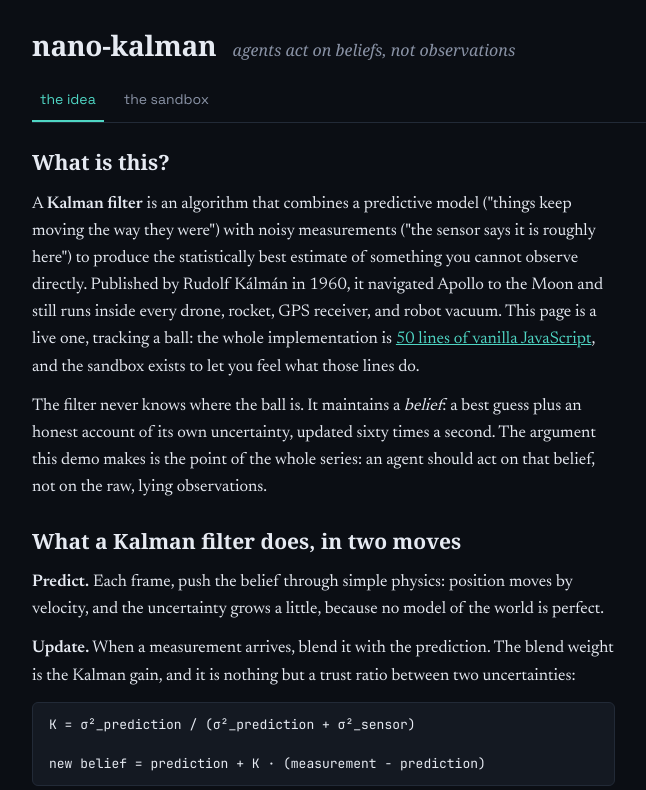
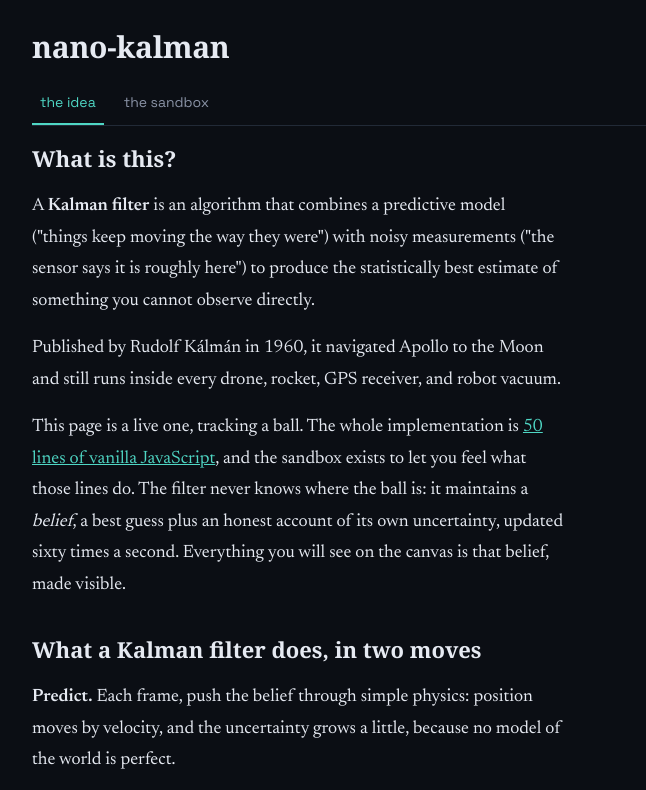
Before and after one commit to RoyBenjamin/nano-kalman, a plain HTML site: page index.html in a window 1280 px wide. Shown: the top 790 px of the page, without its empty margins (164-810 px from the left). Drawn offline with Linux system fonts and the light colour scheme; a web font is replaced by a local one.

Commit message:
Readability pass: drop tagline, shorter paragraphs, looser measure
Essay at 18px/1.75 on a 62ch measure with more air around headings;
the header is just the name now.

Co-Authored-By: Claude <noreply@anthropic.com>

```diff
--- a/index.html
+++ b/index.html
@@ -31,8 +31,7 @@
 body { background: var(--bg); color: var(--text); font: 15px/1.5 system-ui, sans-serif; }
 main { max-width: 920px; margin: 0 auto; padding: var(--s6) var(--s4) var(--s4); }
 header { display: flex; align-items: baseline; gap: var(--s4); flex-wrap: wrap; }
-h1 { font-family: var(--disp); font-weight: 600; font-size: 28px; letter-spacing: -0.01em; }
-.tag { color: var(--muted); font-family: var(--disp); font-style: italic; font-size: 16px; }
+h1 { font-family: var(--disp); font-weight: 600; font-size: 30px; letter-spacing: -0.01em; }
 .tabs { display: flex; gap: var(--s3); margin: var(--s4) 0 var(--s4);
   border-bottom: 1px solid var(--edge); }
 .tab { background: none; border: none; border-bottom: 2px solid transparent; border-radius: 0;
@@ -70,11 +69,12 @@ output { font-family: var(--mono); font-variant-numeric: tabular-nums;
 .readout strong { font: 20px var(--mono); font-variant-numeric: tabular-nums; color: var(--accent); }
 #cap { color: var(--muted); font-family: var(--ui); font-size: 13.5px;
   margin-top: var(--s2); min-height: 3em; }
-article { max-width: 68ch; }
-article h2 { font-family: var(--disp); font-weight: 600; font-size: 21px;
-  margin: var(--s6) 0 var(--s3); }
-article p { font-family: var(--serif); font-size: 17px; line-height: 1.6;
-  margin-bottom: var(--s3); }
+article { max-width: 62ch; }
+article h2 { font-family: var(--disp); font-weight: 600; font-size: 22px;
+  margin: var(--s8) 0 var(--s4); }
+article h2:first-child { margin-top: var(--s4); }
+article p { font-family: var(--serif); font-size: 18px; line-height: 1.75;
+  margin-bottom: var(--s4); }
 article strong { font-weight: 600; }
 article a { color: var(--accent); }
 article img { width: 100%; border: 1px solid var(--edge); border-radius: 6px;
@@ -91,7 +91,6 @@ footer a { color: var(--muted); }
 <main>
   <header>
     <h1>nano-kalman</h1>
-    <p class="tag">agents act on beliefs, not observations</p>
   </header>
   <nav class="tabs" role="tablist">
     <button class="tab on" id="t-idea" role="tab" aria-selected="true">the idea</button>
@@ -102,14 +101,14 @@ footer a { color: var(--muted); }
     <h2>What is this?</h2>
     <p>A <strong>Kalman filter</strong> is an algorithm that combines a predictive model ("things keep
     moving the way they were") with noisy measurements ("the sensor says it is roughly here") to produce
-    the statistically best estimate of something you cannot observe directly. Published by Rudolf Kálmán
-    in 1960, it navigated Apollo to the Moon and still runs inside every drone, rocket, GPS receiver, and
-    robot vacuum. This page is a live one, tracking a ball: the whole implementation is
+    the statistically best estimate of something you cannot observe directly.</p>
+    <p>Published by Rudolf Kálmán in 1960, it navigated Apollo to the Moon and still runs inside every
+    drone, rocket, GPS receiver, and robot vacuum.</p>
+    <p>This page is a live one, tracking a ball. The whole implementation is
     <a href="kalman.js">50 lines of vanilla JavaScript</a>, and the sandbox exists to let you feel what
-    those lines do.</p>
-    <p>The filter never knows where the ball is. It maintains a <em>belief</em>: a best guess plus an honest
-    account of its own uncertainty, updated sixty times a second. The argument this demo makes is the point
-    of the whole series: an agent should act on that belief, not on the raw, lying observations.</p>
+    those lines do. The filter never knows where the ball is: it maintains a <em>belief</em>, a best guess
+    plus an honest account of its own uncertainty, updated sixty times a second. Everything you will see
+    on the canvas is that belief, made visible.</p>
     <h2>What a Kalman filter does, in two moves</h2>
     <p><strong>Predict.</strong> Each frame, push the belief through simple physics: position moves by
     velocity, and the uncertainty grows a little, because no model of the world is perfect.</p>
```
